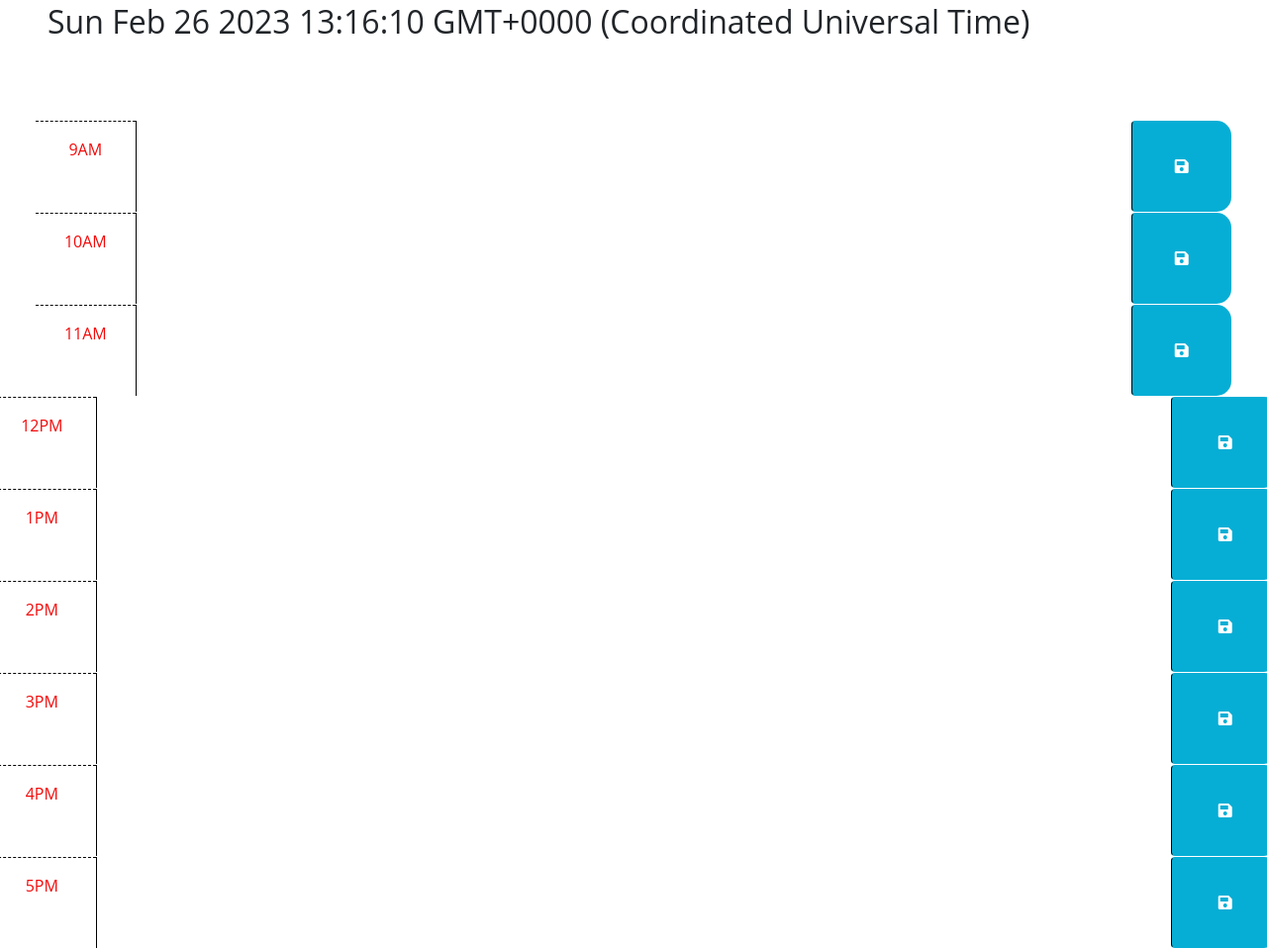
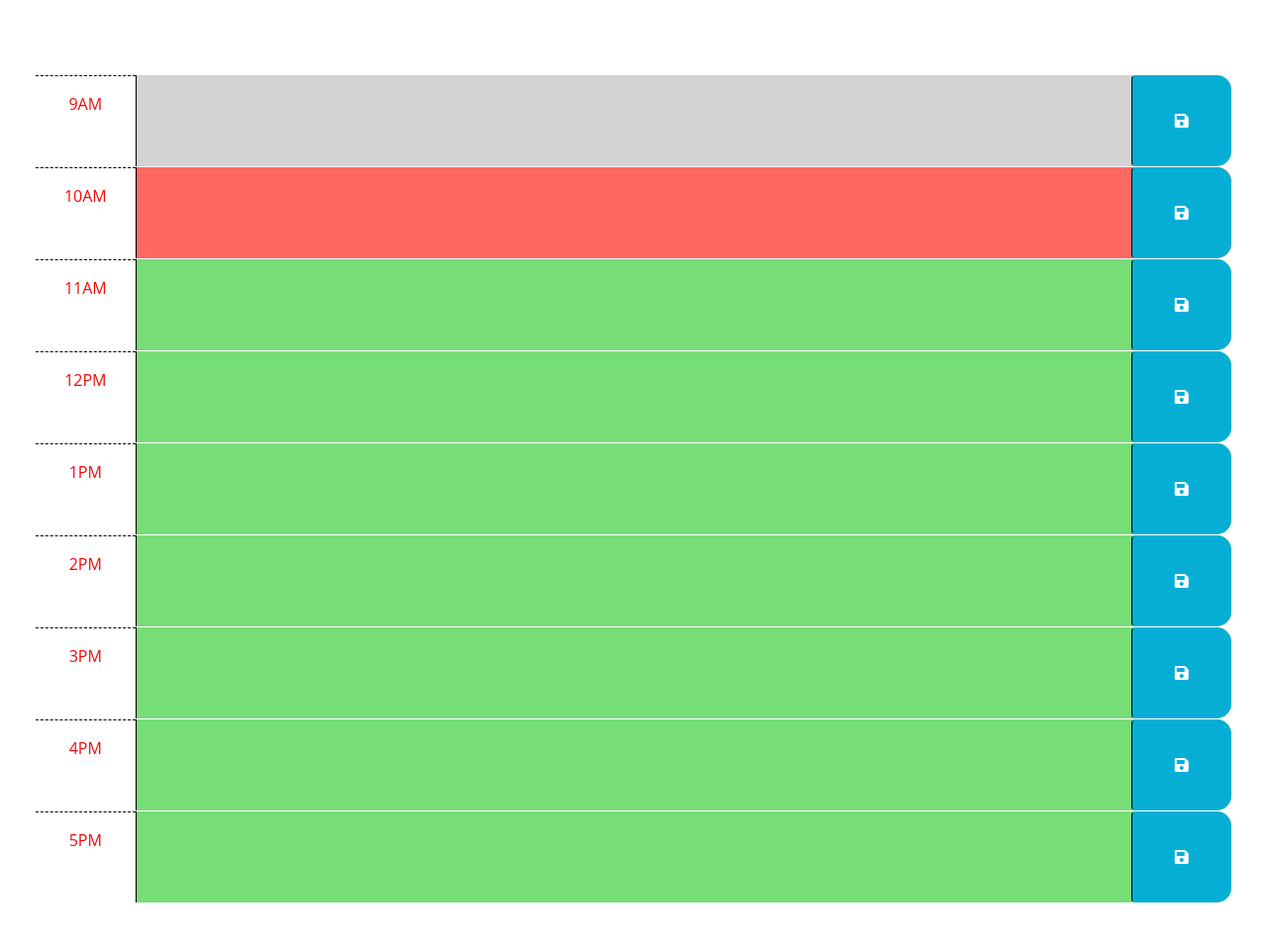
Before and after one commit to oreynosa12/daycalendar05, a plain HTML site: page index.html in a window 1280 px wide. Shown: the part 176-1134 px from the top of the page at 99% size. After the commit the page ends 1088 px from the top, so only its background shows below. Drawn offline with nearby package versions, Linux system fonts and the light colour scheme.

Commit message:
refactored hour slot code

```diff
--- a/index.html
+++ b/index.html
@@ -25,11 +25,10 @@
   </head>
 
   <body>
-    <header class="p-5 mb-4">
+    <header class="p-5 mb-4 text-center">
       <h1 class="display-3">Work Day Scheduler</h1>
       <p class="lead">A simple calendar app for scheduling your work day</p>
       <p id="currentDay" class="lead"></p>
-      <h2 id="time"></h2>
     </header>
     <div class="container-fluid px-5">
       <!-- Use class for "past", "present", and "future" to apply styles to the
@@ -43,7 +42,7 @@
         -->
 
       <!-- Example of a past time block. The "past" class adds a gray background color. -->
-      <div id="hour-9" class="row time-block ">
+      <div id="hour-9" class="row time-block past">
         <div class="col-2 col-md-1 hour text-center py-3">9AM</div>
         <textarea class="col-8 col-md-10 description" rows="3"> </textarea>
         <button class="btn saveBtn col-2 col-md-1" aria-label="save">
@@ -52,7 +51,7 @@
       </div>
 
       <!-- Example of a present time block. The "present" class adds a red background color. -->
-      <div id="hour-10" class="row time-block ">
+      <div id="hour-10" class="row time-block present">
         <div class="col-2 col-md-1 hour text-center py-3">10AM</div>
         <textarea class="col-8 col-md-10 description" rows="3"> </textarea>
         <button class="btn saveBtn col-2 col-md-1" aria-label="save">
@@ -61,17 +60,15 @@
       </div>
 
       <!-- Example of a future time block. The "future" class adds a green background color. -->
-      <div id="hour-11" class="row time-block ">
+      <div id="hour-11" class="row time-block future">
         <div class="col-2 col-md-1 hour text-center py-3">11AM</div>
         <textarea class="col-8 col-md-10 description" rows="3"> </textarea>
         <button class="btn saveBtn col-2 col-md-1" aria-label="save">
           <i class="fas fa-save" aria-hidden="true"></i>
         </button>
       </div>
-    </div>
 
-    <!-- Example of a past time block. The "past" class adds a gray background color. -->
-    <div id="hour-12" class="row time-block ">
+      <div id="hour-12" class="row time-block future">
         <div class="col-2 col-md-1 hour text-center py-3">12PM</div>
         <textarea class="col-8 col-md-10 description" rows="3"> </textarea>
         <button class="btn saveBtn col-2 col-md-1" aria-label="save">
@@ -79,8 +76,8 @@
         </button>
       </div>
 
-    <!-- Example of a present time block. The "present" class adds a red background color. -->
-    <div id="hour-1" class="row time-block ">
+
+      <div id="hour-13" class="row time-block future">
         <div class="col-2 col-md-1 hour text-center py-3">1PM</div>
         <textarea class="col-8 col-md-10 description" rows="3"> </textarea>
         <button class="btn saveBtn col-2 col-md-1" aria-label="save">
@@ -88,16 +85,15 @@
         </button>
       </div>
 
-    <!-- Example of a future time block. The "future" class adds a green background color. -->
-    <div id="hour-2" class="row time-block ">
+      <div id="hour-14" class="row time-block future">
         <div class="col-2 col-md-1 hour text-center py-3">2PM</div>
         <textarea class="col-8 col-md-10 description" rows="3"> </textarea>
         <button class="btn saveBtn col-2 col-md-1" aria-label="save">
           <i class="fas fa-save" aria-hidden="true"></i>
         </button>
       </div>
-    <!-- Example of a past time block. The "past" class adds a gray background color. -->
-    <div id="hour-3" class="row time-block ">
+
+      <div id="hour-15" class="row time-block future">
         <div class="col-2 col-md-1 hour text-center py-3">3PM</div>
         <textarea class="col-8 col-md-10 description" rows="3"> </textarea>
         <button class="btn saveBtn col-2 col-md-1" aria-label="save">
@@ -105,8 +101,7 @@
         </button>
       </div>
 
-    <!-- Example of a present time block. The "present" class adds a red background color. -->
-    <div id="hour-4" class="row time-block ">
+      <div id="hour-16" class="row time-block future">
         <div class="col-2 col-md-1 hour text-center py-3">4PM</div>
         <textarea class="col-8 col-md-10 description" rows="3"> </textarea>
         <button class="btn saveBtn col-2 col-md-1" aria-label="save">
@@ -114,31 +109,23 @@
         </button>
       </div>
 
-    <!-- Example of a future time block. The "future" class adds a green background color. -->
-    <div id="hour-5" class="row time-block ">
+      <div id="hour-17" class="row time-block future">
         <div class="col-2 col-md-1 hour text-center py-3">5PM</div>
         <textarea class="col-8 col-md-10 description" rows="3"> </textarea>
         <button class="btn saveBtn col-2 col-md-1" aria-label="save">
           <i class="fas fa-save" aria-hidden="true"></i>
         </button>
       </div>
-  </div>
+
     </div>
 
+    <script src="https://cdn.jsdelivr.net/npm/dayjs@1/dayjs.min.js"></script>
 
     <script src="https://cdnjs.cloudflare.com/ajax/libs/jquery/3.2.1/jquery.min.js"></script>
     <script src="https://cdn.jsdelivr.net/npm/dayjs@1.11.3/dayjs.min.js"
     integrity="sha256-iu/zLUB+QgISXBLCW/mcDi/rnf4m4uEDO0wauy76x7U="
     crossorigin="anonymous"></script>
 
-
-
-
-      <!-- CDN example (jsDelivr) -->
-<script src="https://cdn.jsdelivr.net/npm/dayjs@1/dayjs.min.js"></script>
     <script src="assets/js/script.js"></script>
-
-
-
   </body>
 </html>
```
Lines whose indentation alone changed are shown as unchanged.
